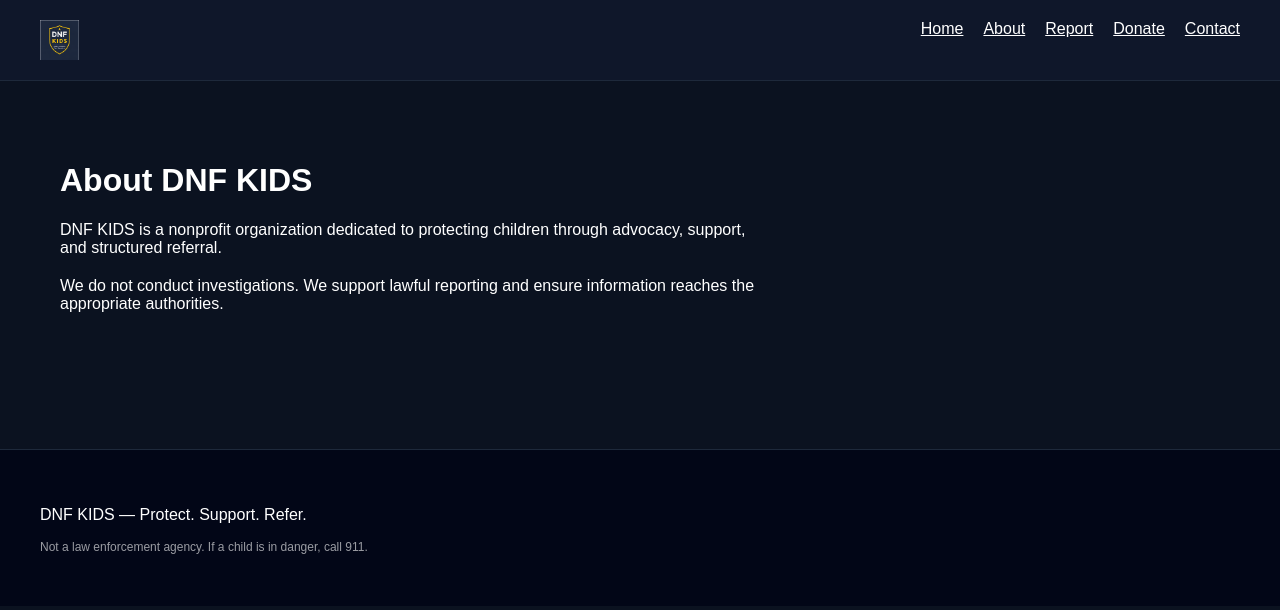
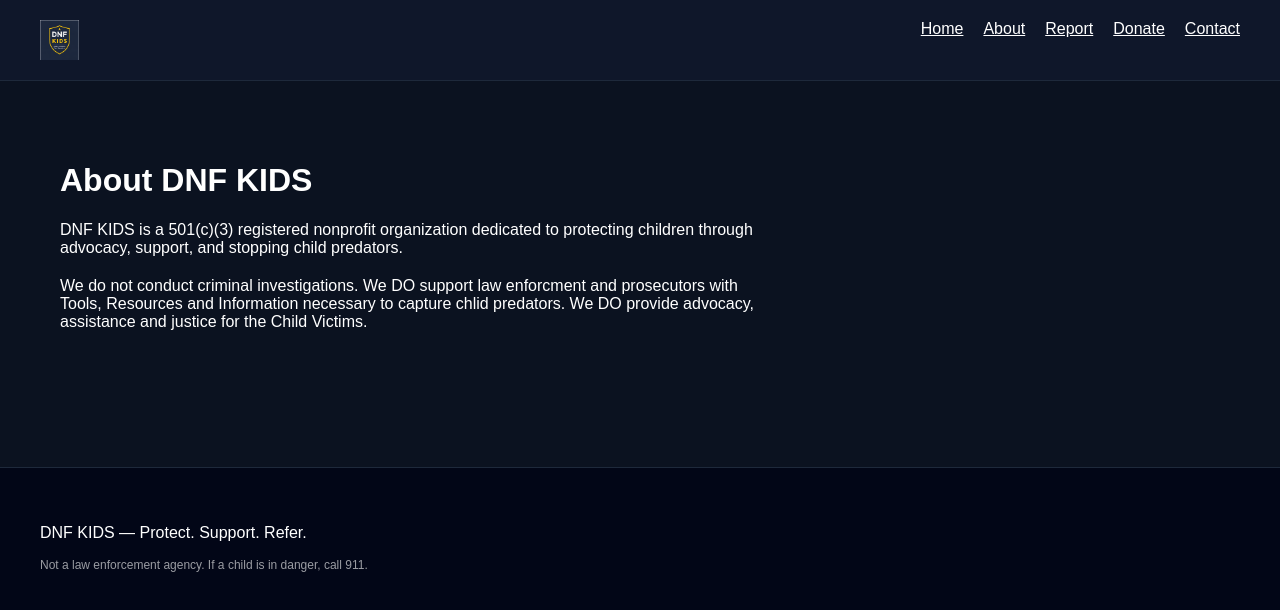
Before and after one commit to lomantochris-byte/dnf-kids-site, a Next.js app: page /about in a window 1280 px wide. Shown: the top 610 px of the page. Built offline with nearby package versions, Linux system fonts and the light colour scheme.

Commit message:
Update page.tsx

```diff
--- a/app/about/page.tsx
+++ b/app/about/page.tsx
@@ -4,13 +4,13 @@
       <h1>About DNF KIDS</h1>
 
       <p style={{ marginTop: "20px", maxWidth: "700px" }}>
-        DNF KIDS is a nonprofit organization dedicated to protecting children
-        through advocacy, support, and structured referral.
+        DNF KIDS is a 501(c)(3) registered nonprofit organization dedicated to protecting children
+        through advocacy, support, and stopping child predators.
       </p>
 
       <p style={{ marginTop: "20px", maxWidth: "700px" }}>
-        We do not conduct investigations. We support lawful reporting and ensure
-        information reaches the appropriate authorities.
+        We do not conduct criminal investigations. We DO support law enforcment and prosecutors with Tools, Resources and Information necessary to capture chlid predators.
+        We DO provide advocacy, assistance and justice for the Child Victims.
       </p>
     </main>
   );
```
